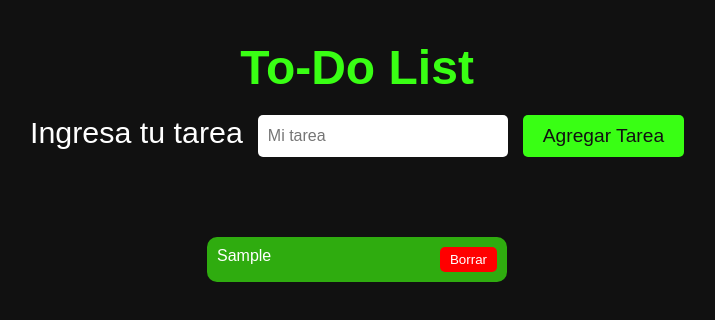
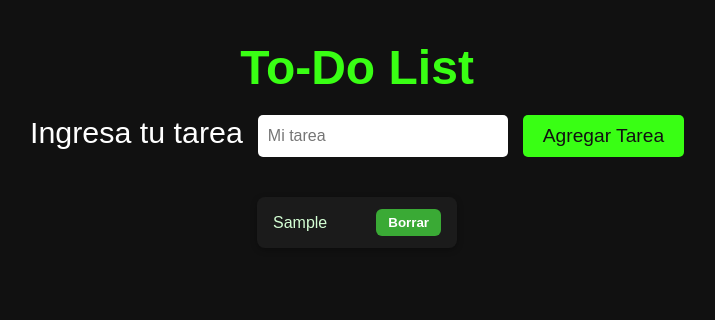
Before and after one commit to Tizi01-source/To-Do-List, a plain HTML site: page index.html in a window 1280 px wide. Both pictures are taken after typing "Sample" into the empty fields and a click on the input "Agregar Tarea". Shown: the whole page, without its empty margins (283-998 px from the left). Drawn offline with Linux system fonts and the light colour scheme.

Commit message:
Script y css actualizados

```diff
--- a/script.js
+++ b/script.js
@@ -1,6 +1,9 @@
 const form = document.getElementById('formulario')
 const tarea = document.getElementById('tarea')
 const lista = document.getElementById("lista-tareas");
+const fondo = document.getElementsByTagName("ul");
+
+
 
 form.addEventListener("submit", function (event) {
     event.preventDefault();
@@ -10,6 +13,8 @@ form.addEventListener("submit", function (event) {
     if (textoTarea !== ""){
         const li = document.createElement("li");
         li.textContent = textoTarea;
+
+
 
         const btnBorrar = document.createElement("button");
         btnBorrar.textContent = "Borrar"
@@ -23,5 +28,6 @@ form.addEventListener("submit", function (event) {
         lista.appendChild(li);
 
         tarea.value = "";
+
     }
 });
--- a/style.css
+++ b/style.css
@@ -37,6 +37,13 @@ form {
 label{
     font-size: 1.9rem;
 }
+
+ul{
+    padding: 20px;
+    display: flex;
+    justify-content: center;
+}
+
 
 .input-tarea {
     padding: 10px;
@@ -82,25 +89,44 @@ label{
     background: darkred;
 }
 
-
 #lista-tareas {
-    list-style: none;
-    margin-top: 40px;
-    width: 100%;
-    max-width: 600px;
-    background-color: #2fac0f;
-    border-radius: 10px;
+  list-style: none;
+  padding: 0;
+  margin: 0;
+  display: grid;
+  grid-template-columns: repeat(auto-fill, minmax(200px, 1fr));
+  gap: 15px;
 }
 
-main ul li {
-    display: flex;
-    padding: 10px;
-    width: 300px;
-    justify-content: space-between;
+#lista-tareas li {
+  display: flex;
+  justify-content: space-between;
+  align-items: center;
+  background-color: #1b1b1b;
+  color: #d4ffd4;
+  padding: 12px 16px;
+  margin-bottom: 10px;
+  border-radius: 8px;
+  font-family: Arial, sans-serif;
+  font-size: 16px;
+  box-shadow: 0 2px 6px rgba(0, 0, 0, 0.3);
+  transition: transform 0.2s ease, background 0.3s ease;
+}
+
+#lista-tareas li:hover {
+  transform: scale(1.02);
+  background-color: #222;
 }
 
 .btn-borrar {
-  margin-left: auto;
+  background: #3aaa35;
+  color: white;
+  border: none;
+  padding: 6px 12px;
+  border-radius: 6px;
+  cursor: pointer;
+  font-weight: bold;
+  transition: background 0.3s ease;
 }
 
 .tarea {
```
